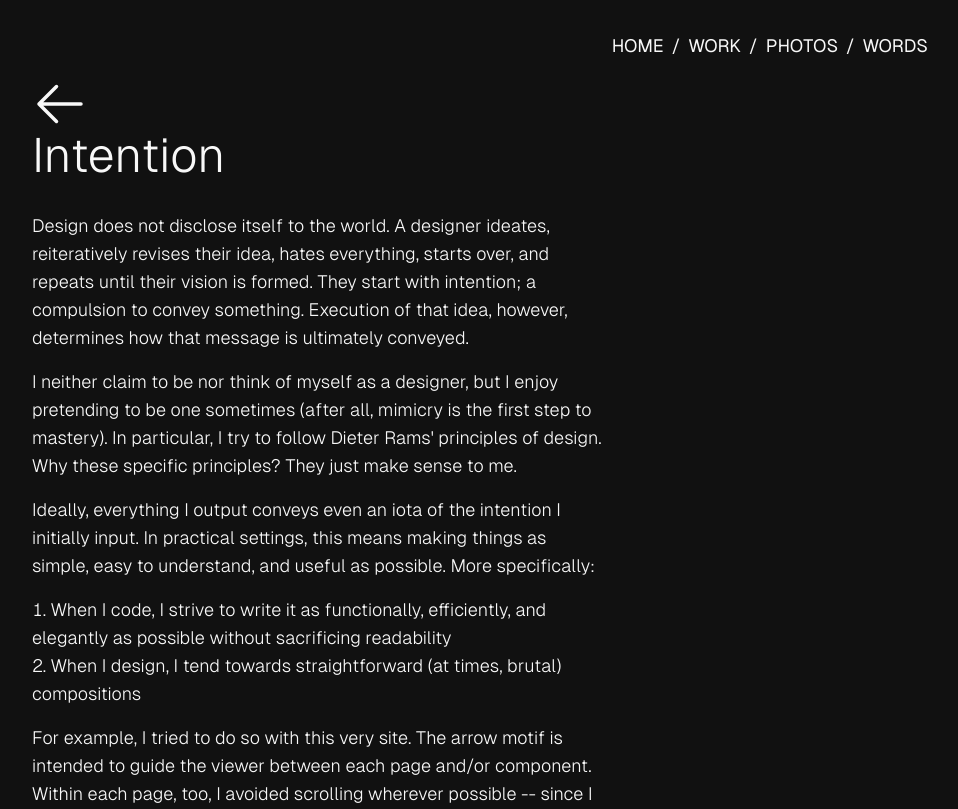
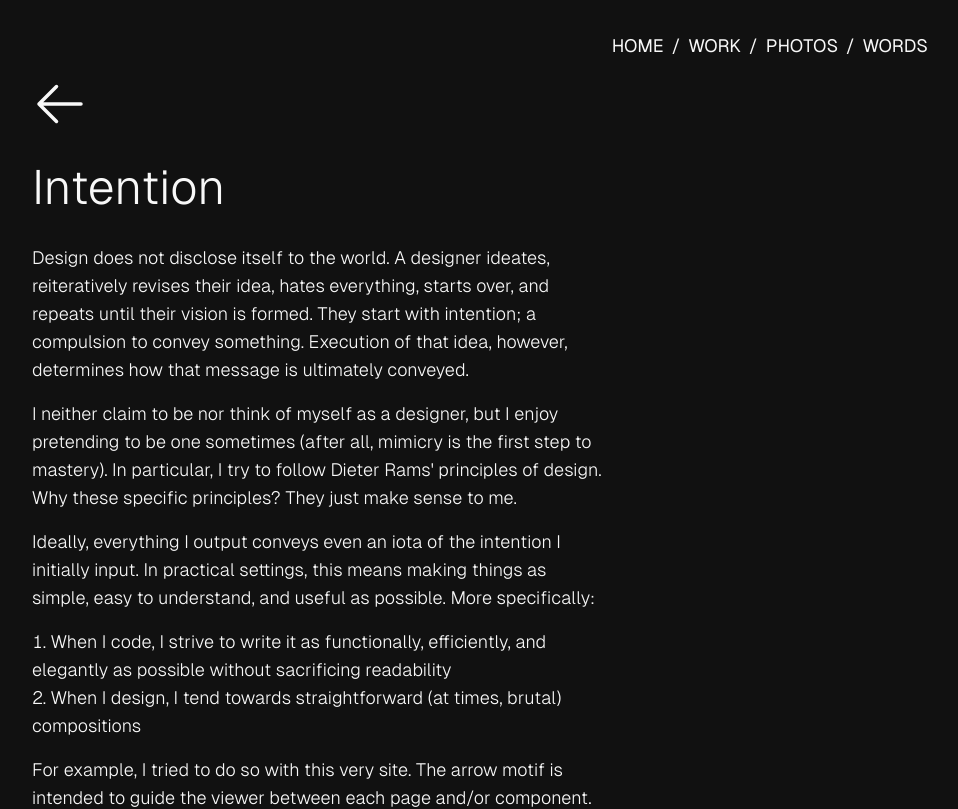
Before and after one commit to cbarkr/portfolio, a Vue app: page /words/intention in a window 1280 px wide. Shown: the top 809 px of the page, without its empty margins (320-1278 px from the left). Built offline with nearby package versions, Linux system fonts and the light colour scheme.

Commit message:
minor change to arrow in words content

```diff
--- a/src/components/WordsContent.vue
+++ b/src/components/WordsContent.vue
@@ -4,8 +4,8 @@ import { RouterLink } from 'vue-router'
 
 <template>
   <div class="flex flex-row justify-center">
-    <div class="flex flex-col">
-      <div>
+    <div class="flex flex-col gap-8">
+      <div class="w-max">
         <router-link to="/words">
           <svg
             xmlns="http://www.w3.org/2000/svg"
```
